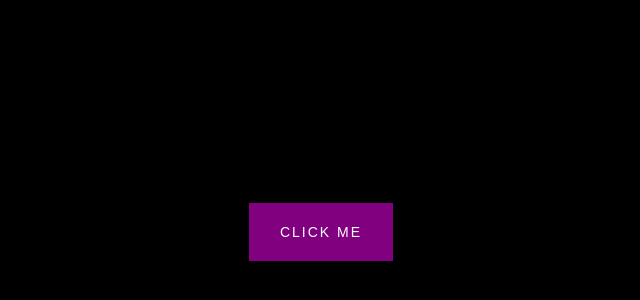
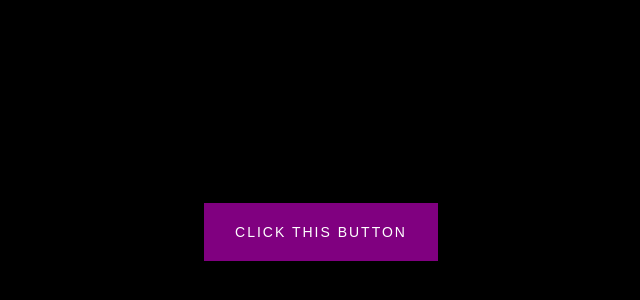
Before and after one commit to allenmathews/Button-Ripple-Effect, a plain HTML site: page index.html in a window 1280 px wide. Shown: the part 168-468 px from the top of the page, without its empty margins (319-959 px from the left). Drawn offline with Linux system fonts and the light colour scheme.

Commit message:
second commit

```diff
--- a/index.html
+++ b/index.html
@@ -7,7 +7,7 @@
     <title>Button Ripple Effect</title>
   </head>
   <body>
-    <button class="ripple">Click Me</button>
+    <button class="ripple">Click This Button</button>
     <script src="script.js"></script>
   </body>
 </html>
```
